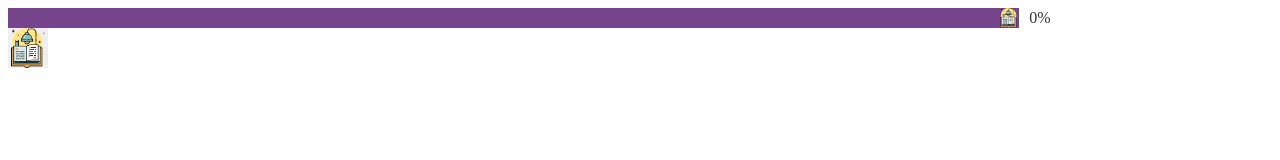
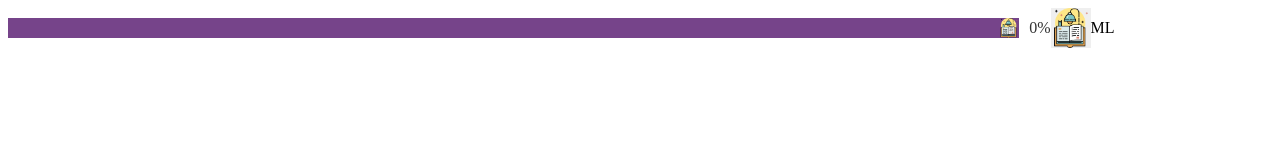
Before and after one commit to AnamikaLochab/Notion, a plain HTML site: page course_streak.html in a window 1280 px wide. Drawn offline with Linux system fonts and the light colour scheme.

Commit message:
Update course_streak.html

```diff
--- a/course_streak.html
+++ b/course_streak.html
@@ -67,8 +67,9 @@
     </div>
   </div>
   <span id="percentage-label">0%</span> <!-- Initial percentage value -->
+  <button id="coffee-button" onclick="incrementLecture()"></button>
+  <span id='course'>ML</span>
 </div>
-<button id="coffee-button" onclick="incrementLecture()"></button>
 <script>
 var completedLectures = 0; // Initialize completed lectures count
 
```
